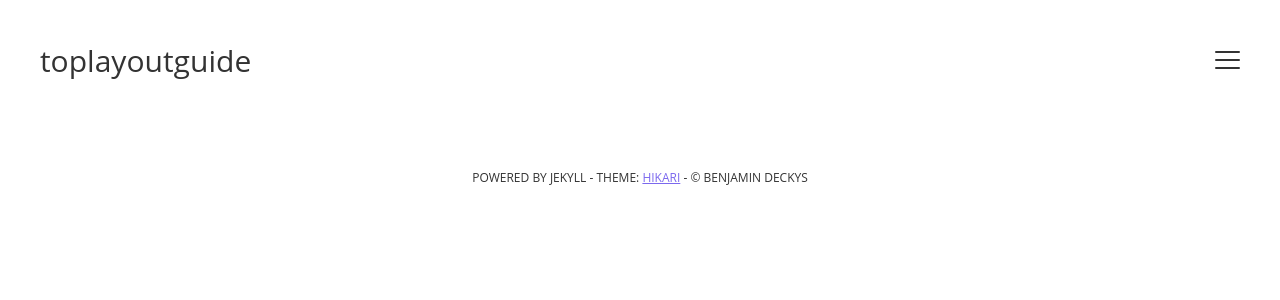
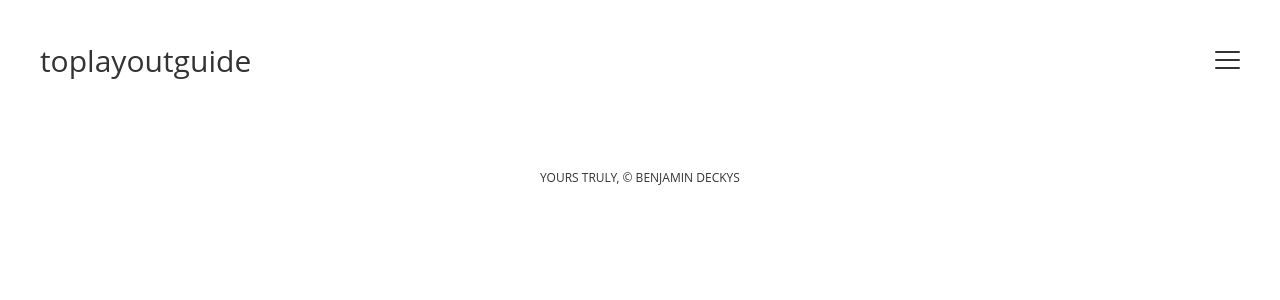
Before and after one commit to topLayoutGuide/topLayoutGuide.github.io, a Jekyll site: the page built from index.html, in a window 1280 px wide. Shown: the top 300 px of the page. Built offline with Jekyll 4.4.1, drawn with Linux system fonts in a browser that asks for light colours; some web fonts are replaced; the list of posts is cut into pages by our own code.

```diff
--- a/_layouts/default.html
+++ b/_layouts/default.html
@@ -62,7 +62,7 @@
       </main>
 
       <footer>
-        <small>Powered by Jekyll - Theme: <a href="https://github.com/m3xm/hikari-for-Jekyll">hikari</a> - &copy; {{ site.author }}</small>
+        <small>Yours truly, &copy; {{ site.author }}</small>
       </footer>
 
     </div>
```
Also changed, not shown: assets/img/avatar.jpg (deleted), assets/img/avatar.png (added).
